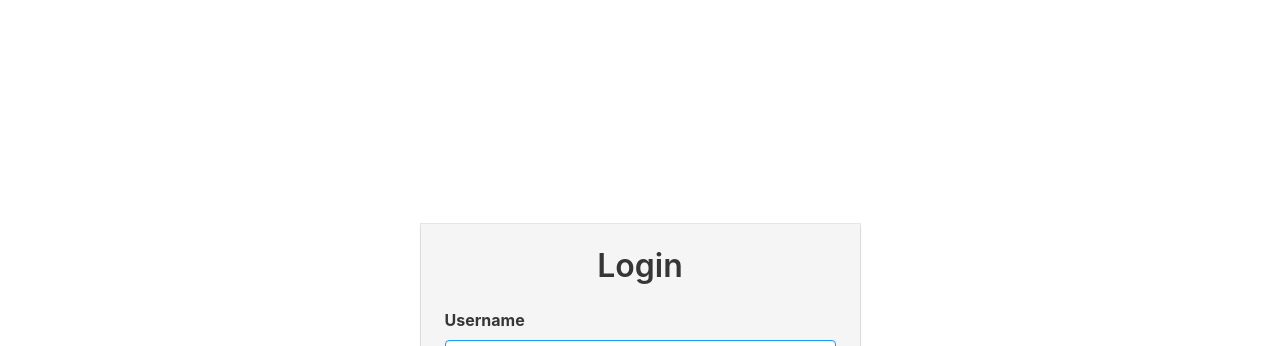
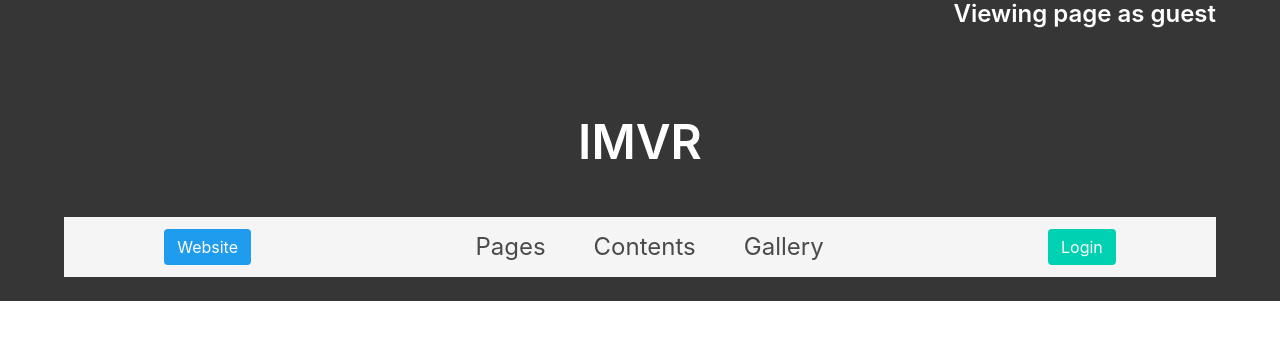
Before and after one commit to StahlFerro/Erlenmeyer, a Flask app: page / in a window 1280 px wide. Shown: the top 346 px of the page. Run offline with Flask 2, Linux system fonts and the light colour scheme.

Commit message:
Web page workflow revised, data readable for public but CUD operations are limited to admins

```diff
--- a/server/routes.py
+++ b/server/routes.py
@@ -27,59 +27,42 @@ def get_data(id: int = None):
 @app.route('/', methods=['GET', 'POST'])
 @app.route('/index', methods=['GET', 'POST'])
 def index():
+    print('index called')
+    username = ''
+    is_login = current_user.is_authenticated
+    if is_login:
+        username = current_user.username
+    return render_template('index.html', username=username, is_login=is_login)
+
+
+@app.route('/index/ships', methods=['GET', 'POST'])
+def ships():
+    return render_template('ships.html')
+
+
+@app.route('/gate', methods=['GET', 'POST'])
+def login():
+    print('gate called')
     if current_user.is_authenticated:
-        return redirect(url_for('registry'))
+        return redirect(url_for('login'))
     form = LoginForm()
     if form.validate_on_submit():
         user = User.query.filter_by(username=form.username.data).first()
         print(f'Login user {user}')
         if user is None or not user.check_password(form.password.data): # If user does not exist or has wrong username and pass
             flash('Invalid username or password')
-            return redirect(url_for('index'))
+            return redirect(url_for('login'))
         else:  # If user exist and has the correct username and pass
             login_user(user, remember=form.remember_me.data)
             next_page = request.args.get('next')
             if not next_page or url_parse(next_page).netloc != '':
-                next_page = url_for('registry')
+                next_page = url_for('index')
             print(f'next page: {next_page}')
             return redirect(next_page)
-    return render_template('index.html', title='Login', form=form)
+    return render_template('gate.html', title='Login', form=form)
 
 
 @app.route('/logout')
 def logout():
     logout_user()
     return redirect(url_for('index'))
-
-
-@app.route('/registry')
-@login_required
-def registry():
-    username = current_user.username
-    is_login = current_user.is_authenticated
-    data = get_data()
-    return render_template('registry.html', title='IMVR', username=username, data=data, is_login=is_login)
-
-
-@app.route('/registry/<int:rowid>')
-@login_required
-def registrysingle(rowid=None):
-    username = current_user.username
-    is_login = current_user.is_authenticated
-    data = get_data(rowid)
-    return render_template('registry.html', title='IMVR', username=username, data=data, is_login=is_login)
-
-
-@app.route('/registry/json', methods=['GET'])
-@login_required
-def json():
-    return jsonify(get_data())
-
-
-@app.route('/registry/json/<int:rowid>', methods=['GET'])
-@login_required
-def jsonsingle(rowid=None):
-    record = [data for data in get_data() if data['id'] == rowid]
-    if len(record) == 0:
-        abort(404)
-    return jsonify(record)
--- a/server/templates/index.html
+++ b/server/templates/index.html
@@ -1,59 +1,63 @@
 {% extends "base.html" %}
+{% block content %}
 
-{% block content %}
-<section class="hero is-fullheight is-medium">
-    <div class="hero-body">
-        <div class="container">
-            <div class="columns is-centered">
-                <article class="card has-background-light">
-                    <div class="card-content">
-                        <form method="post" action="" novalidate>
-                            {{ form.hidden_tag() }}
-                            <h1 class="title has-text-centered">Login</h1>
-                            <div class="field">
-                                {{ form.username.label(class="label") }}
-                                <div class="control">{{ form.username(class="input is-info", size=32) }}</div>
-                                {% if form.username.errors %}
-                                    <p class="help is-danger">{{'\n'.join(form.username.errors) }}</p>
-                                {% endif %}
+{% include "menubar.html" %}
+
+<section class="section">
+    <div class="container">
+        <div class="content">
+            <div class="columns">
+
+                <div class="column">
+                    <article class="card has-background-light">
+                        <div class="card-image">
+                            <figure class="image is-4by3">
+                                <img src="https://bulma.io/images/placeholders/1280x960.png"/>
+                            </figure>
+                        </div>
+                        <div class="card-content">
+                            <a href="{{ url_for('ships') }}"
+                               style="position: absolute; top: 0; left: 0; height: 100%; width: 100%;">
+                            </a>
+                            <div class="media">
+                                <div class="media-left">
+                                    <img src="https://bulma.io/images/placeholders/96x96.png"/>
+                                </div>
+                                <div class="media-content">
+                                    <p class="title is-3">Ships</p>
+                                    <p class="subtitle is-5">From ferries to battleships</p>
+                                </div>
                             </div>
-                            <div class="field">
-                                {{ form.password.label(class="label") }}
-                                <div class="control">{{ form.password(class="input", size=32) }}</div>
-                                {% if form.password.errors %}
-                                    <p class="help is-danger">{{'\n'.join(form.password.errors) }}</p>
-                                {% endif %}
+                            <div class="content">
+                                <p>All the technical information on various ship types. See the name, launch date, speed
+                                    of each marine vessel</p>
                             </div>
-                            <div class="field">
-                                {{ form.remember_me(class="checkbox") }}
-                                {{ form.remember_me.label }}
-                            </div>
-                            <div class="field has-text-centered">
-                                <nav class="level">
-                                    <nav class="level-item has-text-centered">
-                                        {{ form.submit(class="button is-primary") }}
-                                    </nav>
-                                    <nav class="level-item has-text-centered">
-                                        <button class="button" type="reset" value="Reset">Reset</button>
-                                    </nav>
-                                </nav>
+                        </div>
+                    </article>
+                </div>
 
+                <div class="column">
+                    <article class="card has-background-light">
+                        <div class="card-content has-text-centered  ">
+                            <a href="https://google.com"
+                               style="position: absolute; top: 0; left: 0; height: 100%; width: 100%;">
+                                <h1>Engines</h1>
+                            </a>
+                        </div>
+                    </article>
+                </div>
 
-                            </div>
-                            <div class="has-text-centered">
-                                {% with messages = get_flashed_messages() %}
-                                {% if messages %}
-                                <ul>
-                                    {% for message in messages %}
-                                    <li><p class="help is-danger">{{ message }}</p></li>
-                                    {% endfor %}
-                                </ul>
-                                {% endif %}
-                                {% endwith %}
-                            </div>
-                        </form>
-                    </div>
-                </article>
+                <div class="column">
+                    <article class="card has-background-light">
+                        <div class="card-content has-text-centered  ">
+                            <a href="https://google.com"
+                               style="position: absolute; top: 0; left: 0; height: 100%; width: 100%;">
+                                <h1>Manufacturers</h1>
+                            </a>
+                        </div>
+                    </article>
+                </div>
+
             </div>
         </div>
     </div>
--- /dev/null
+++ b/server/templates/menubar.html
@@ -0,0 +1,66 @@
+<section class="hero is-small has-background-dark">
+
+    <div class="hero-head">
+        <div class="container">
+            <nav class="level">
+                <div class="level-left">
+                    <div class="level-item">
+                    </div>
+                </div>
+
+                <div class="level-right">
+                    <div class="level-item has-text-centered">
+                        <div class="content">
+                            <h3>
+                                {% if username %}
+                                <span class='has-text-white'>Logged in as</span>
+                                <span class='has-text-primary'>{{ username }}</span>
+                                {% else %}
+                                <span class="has-text-white">Viewing page as guest</span>
+                                {% endif %}
+                            </h3>
+                        </div>
+                    </div>
+                </div>
+            </nav>
+        </div>
+    </div>
+
+    <div class="hero-body">
+        <div class="container has-text-centered">
+            <div class="content">
+                <p><h1 class="title is-1 has-text-white">IMVR</h1></p>
+            </div>
+        </div>
+    </div>
+
+    <div class="hero-footer">
+        <div class="container has-background-light">
+            <nav class="level">
+
+                <div class="level-item">
+                    <a class="button is-info" href="../../index.php">Website</a>
+                </div>
+
+                <div class="level-item">
+                    <div class="tabs is-fullwidth is-large">
+                        <ul>
+                            <li><a href="?panel=pages">Pages</a></li>
+                            <li><a href="?panel=contents">Contents</a></li>
+                            <li><a href="?panel=gallery">Gallery</a></li>
+                        </ul>
+                    </div>
+                </div>
+
+                <div class="level-item">
+                    {% if is_login %}
+                    <a class="button is-danger" href="{{ url_for('logout') }}">Logout</a>
+                    {% else %}
+                    <a class="button is-primary" href="{{ url_for('login') }}">Login</a>
+                    {% endif %}
+                </div>
+            </nav>
+        </div>
+    </div>
+    <br/>
+</section>
```
Also changed, not shown: server/models.py (+10 -7 lines), server/templates/gate.html (added, +62 -0 lines), server/templates/ships.html (added, +38 -0 lines), server/static/images/carnival_freedom_cruise_ship.jpg (added).
